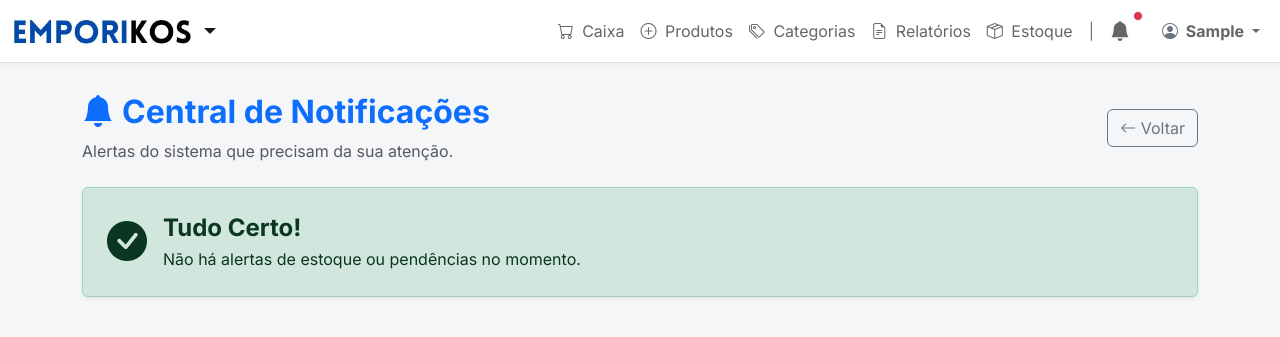
After one commit to Heitorcgq/Emporikos, a Django app: page /gestao/notificacoes/ in a window 1280 px wide. The commit adds this page. Shown: the top 337 px of the page. Run offline with Django 5.2, Linux system fonts and the light colour scheme; the visitor is signed in with stand-in values (Sample User, id 1); data that the repository does not hold is empty.

Commit message:
notificações e busca por id em relatório de vendas

```diff
--- a/apps/loja/views.py
+++ b/apps/loja/views.py
@@ -362,7 +362,7 @@ def checkout(request, venda_id):
 @transaction.atomic
 @csrf_exempt
 def concluir_venda(request, venda_id):
-    """Finaliza a venda e BAIXA O ESTOQUE (com proteção contra negativo infinito)."""
+    """Finaliza a venda, BAIXA O ESTOQUE e avisa se algo zerou."""
     if request.method == 'POST':
         venda = get_object_or_404(Venda, id=venda_id)
 
@@ -371,87 +371,105 @@ def concluir_venda(request, venda_id):
 
         dados = json.loads(request.body)
 
-        # 1. Captura os valores enviados
+        # 1. Captura e Valida Valores
         novo_valor_final = float(dados.get('valor_final', venda.valor_total))
-        valor_recebido = float(dados.get('valor_recebido', 0)) # <--- NOVO CAMPO
+        valor_recebido = float(dados.get('valor_recebido', 0))
         desconto = float(dados.get('desconto', 0))
         acrescimo = float(dados.get('acrescimo', 0))
         forma_pagamento = dados.get('forma_pagamento', 'DIN')
 
-        # --- 2. TRAVA DE SEGURANÇA (BACKEND) ---
-        # Se for Dinheiro e o valor recebido for menor que o total (com margem de 0.01 centavo)
+        # Trava de Segurança (Backend)
         if forma_pagamento == 'DIN':
             if valor_recebido < (novo_valor_final - 0.01):
                 return JsonResponse({
                     'status': 'erro',
-                    'mensagem': f'Valor recebido (R$ {valor_recebido:.2f}) é menor que o total (R$ {novo_valor_final:.2f}).'
+                    'mensagem': f'Valor recebido (R$ {valor_recebido:.2f}) é menor que o total.'
                 }, status=400)
 
-        # 3. Atualiza dados financeiros
+        # 2. Atualiza Venda
         venda.desconto = desconto
         venda.acrescimo = acrescimo
         venda.valor_final = novo_valor_final
         venda.valor_recebido = valor_recebido
         venda.forma_pagamento = forma_pagamento
         venda.data_venda = timezone.now()
-        venda.status = 'C' # Concluída
+        venda.status = 'C'
         venda.save()
 
-        # Lista para guardar nomes de produtos que já estavam zerados
-        itens_sem_baixa = []
+        # Listas para notificações
+        itens_sem_baixa = []   # Já estava zerado antes
+        itens_que_zeraram = [] # Zerou AGORA com essa venda
 
-        # Baixa Estoque com Condição
+        # 3. Baixa Estoque
         for item in venda.itensvenda_set.all():
             produto = item.produto
 
             if produto.estoque_atual > 0:
+                # Salva o estoque antigo para comparação (opcional, mas bom pra debug)
+                estoque_antigo = produto.estoque_atual
+
+                # Baixa normal
                 produto.estoque_atual -= item.quantidade
                 produto.save()
+
+                # --- NOVA LÓGICA DE NOTIFICAÇÃO ---
+                # Se após a baixa o estoque ficou <= 0, avisa que acabou!
+                if produto.estoque_atual <= 0:
+                    itens_que_zeraram.append(produto.nome)
+
             else:
-                # Se já for 0 ou negativo, não faz nada e avisa
+                # Se já era 0 ou negativo antes de começar
                 itens_sem_baixa.append(produto.nome)
 
-        # Prepara a resposta
+        # 4. Prepara a Resposta com os Avisos
         resposta = {'status': 'sucesso'}
+        avisos = []
 
-        # Se houve algum item que não baixou estoque, avisamos
         if itens_sem_baixa:
             nomes = ", ".join(itens_sem_baixa)
-            resposta['aviso'] = f"Venda concluída! Porém, estes itens já estavam esgotados e o estoque não foi alterado: {nomes}"
+            avisos.append(f"⛔ ESTOQUE INALTERADO: Os seguintes itens já estavam esgotados: {nomes}")
+
+        if itens_que_zeraram:
+            nomes = ", ".join(itens_que_zeraram)
+            avisos.append(f"⚠️ ESTOQUE ACABOU: Os seguintes itens esgotaram nesta venda: {nomes}")
+
+        if avisos:
+            resposta['aviso'] = "\n\n".join(avisos)
 
         return JsonResponse(resposta)
 
     return JsonResponse({'status': 'erro'}, status=400)
-
 @login_required
 @user_passes_test(checar_gerente, login_url='/pdv/')
 def relatorio_vendas(request):
-    # 1. Filtros Padrão (Datas)
+    # 1. Captura os parâmetros do formulário
     data_inicio = request.GET.get('data_inicio')
     data_fim = request.GET.get('data_fim')
     vendedor_id = request.GET.get('vendedor')
+    venda_id = request.GET.get('venda_id') # <--- Novo campo
 
-    # --- ALTERAÇÃO AQUI ---
-    # Antes era: Venda.objects.all()...
-    # Agora filtramos apenas as CONCLUÍDAS ('C')
+    # 2. Base: Apenas vendas concluídas
     vendas = Venda.objects.filter(status='C').order_by('-data_venda')
-    # ----------------------
 
-    if data_inicio and data_fim:
-        # Dica extra: Adicionei "date" no filtro para garantir que pegue o dia inteiro
-        vendas = vendas.filter(data_venda__range=[data_inicio, data_fim])
+    # 3. Lógica de Filtragem (Prioridade para o ID)
+    if venda_id:
+        # Se digitou um ID, filtramos EXATAMENTE ele e ignoramos datas/vendedor
+        vendas = vendas.filter(id=venda_id)
+    else:
+        # Se NÃO digitou ID, aplicamos os filtros normais de período e vendedor
+        if data_inicio and data_fim:
+            vendas = vendas.filter(data_venda__range=[data_inicio, data_fim])
 
-    # 2. Filtro por Vendedor
-    if vendedor_id:
-        vendas = vendas.filter(vendedor_id=vendedor_id)
-        vendedor_id = int(vendedor_id)
+        if vendedor_id:
+            vendas = vendas.filter(vendedor_id=vendedor_id)
+            vendedor_id = int(vendedor_id)
 
-    # 3. Totais
+    # 4. Totais (Calculados sobre o resultado filtrado)
     total_faturado = vendas.aggregate(Sum('valor_final'))['valor_final__sum'] or 0
     total_vendas = vendas.count()
     ticket_medio = total_faturado / total_vendas if total_vendas > 0 else 0
 
-    # 4. Lista de Funcionários para o Dropdown
+    # 5. Lista para o Dropdown
     funcionarios = User.objects.filter(is_active=True).order_by('username')
 
     return render(request, 'loja/relatorio_vendas.html', {
@@ -463,6 +481,7 @@ def relatorio_vendas(request):
         'data_fim': data_fim,
         'funcionarios': funcionarios,
         'vendedor_selecionado': vendedor_id,
+        'venda_id_busca': venda_id,
     })
 
 @login_required
@@ -687,3 +706,27 @@ def dashboard_vendas(request):
 def imprimir_cupom(request, venda_id):
     venda = get_object_or_404(Venda, id=venda_id)
     return render(request, 'loja/cupom.html', {'venda': venda})
+
+
+@login_required
+@user_passes_test(checar_gerente, login_url='/pdv/')
+def notificacoes(request):
+    # 1. Produtos Esgotados (Estoque <= 0)
+    esgotados = Produto.objects.filter(estoque_atual__lte=0).order_by('nome')
+
+    # 2. Produtos com Estoque Baixo (Entre 0.001 e 10)
+    baixo_estoque = Produto.objects.filter(
+        estoque_atual__gt=0,
+        estoque_atual__lte=10
+    ).order_by('estoque_atual')
+
+    # Contagem total de alertas
+    total_alertas = esgotados.count() + baixo_estoque.count()
+
+    context = {
+        'esgotados': esgotados,
+        'baixo_estoque': baixo_estoque,
+        'total_alertas': total_alertas
+    }
+
+    return render(request, 'loja/notificacoes.html', context)
--- a/setup/urls.py
+++ b/setup/urls.py
@@ -35,6 +35,9 @@ urlpatterns = [
     path('gestao/funcionarios/editar/<int:funcionario_id>/', views.editar_funcionario, name='editar_funcionario'),
     path('gestao/funcionarios/excluir/<int:funcionario_id>/', views.excluir_funcionario, name='excluir_funcionario'),
 
+    # --- NOTIFICAÇÃO ---
+    path('gestao/notificacoes/', views.notificacoes, name='notificacoes'),
+
     # --- BUSCA E CHECKOUT ---
     path('api/buscar-produto/', views.buscar_produto, name='buscar_produto'),
     path('vendas/<int:venda_id>/checkout/', views.checkout, name='checkout'),
--- a/templates/core/base.html
+++ b/templates/core/base.html
@@ -140,6 +140,17 @@
 
                   <li class="nav-item mx-2 text-secondary d-none d-lg-block">|</li>
 
+                  {% if user|eh_gerente %}
+                      <li class="nav-item me-3">
+                          <a class="nav-link position-relative text-secondary" href="{% url 'notificacoes' %}" title="Notificações">
+                              <i class="bi bi-bell-fill fs-5"></i>
+                              <span class="position-absolute top-10 start-100 translate-middle p-1 bg-danger border border-light rounded-circle">
+                                <span class="visually-hidden">Alertas</span>
+                              </span>
+                          </a>
+                      </li>
+                  {% endif %}
+
                   <li class="nav-item dropdown">
                       <a class="nav-link dropdown-toggle fw-bold text-dark" href="#" role="button" data-bs-toggle="dropdown">
                           <i class="bi bi-person-circle me-1 text-secondary"></i> {{ user.username|title }}
--- /dev/null
+++ b/templates/loja/notificacoes.html
@@ -0,0 +1,88 @@
+{% extends "core/base.html" %}
+
+{% block title %}Notificações | Emporikos{% endblock %}
+
+{% block content %}
+<div class="container">
+    <div class="d-flex justify-content-between align-items-center mb-4">
+        <div>
+            <h2 class="text-primary fw-bold">
+                <i class="bi bi-bell-fill me-2"></i>Central de Notificações
+            </h2>
+            <p class="text-muted mb-0">Alertas do sistema que precisam da sua atenção.</p>
+        </div>
+        <a href="{% url 'home_pdv' %}" class="btn btn-outline-secondary">
+            <i class="bi bi-arrow-left"></i> Voltar
+        </a>
+    </div>
+
+    {% if total_alertas == 0 %}
+        <div class="alert alert-success d-flex align-items-center shadow-sm p-4" role="alert">
+            <i class="bi bi-check-circle-fill fs-1 me-3"></i>
+            <div>
+                <h4 class="alert-heading fw-bold mb-1">Tudo Certo!</h4>
+                <p class="mb-0">Não há alertas de estoque ou pendências no momento.</p>
+            </div>
+        </div>
+    {% else %}
+
+    <div class="row g-4">
+
+        <div class="col-md-6">
+            <div class="card border-0 shadow-sm h-100">
+                <div class="card-header bg-danger text-white fw-bold d-flex justify-content-between align-items-center">
+                    <span><i class="bi bi-x-octagon-fill me-2"></i>PRODUTOS ESGOTADOS</span>
+                    <span class="badge bg-white text-danger rounded-pill">{{ esgotados.count }}</span>
+                </div>
+                <div class="list-group list-group-flush overflow-auto" style="max-height: 400px;">
+                    {% for p in esgotados %}
+                        <div class="list-group-item d-flex justify-content-between align-items-center">
+                            <div>
+                                <div class="fw-bold text-dark">{{ p.nome }}</div>
+                                <small class="text-muted">{{ p.codigo|default:"Sem código" }}</small>
+                            </div>
+                            <a href="{% url 'editar_produto' p.id %}" class="btn btn-sm btn-outline-danger">
+                                Repor
+                            </a>
+                        </div>
+                    {% empty %}
+                        <div class="p-4 text-center text-muted">
+                            <i class="bi bi-emoji-smile fs-1 d-block mb-2"></i>
+                            Nenhum produto zerado.
+                        </div>
+                    {% endfor %}
+                </div>
+            </div>
+        </div>
+
+        <div class="col-md-6">
+            <div class="card border-0 shadow-sm h-100">
+                <div class="card-header bg-warning text-dark fw-bold d-flex justify-content-between align-items-center">
+                    <span><i class="bi bi-exclamation-triangle-fill me-2"></i>ESTOQUE BAIXO</span>
+                    <span class="badge bg-dark text-warning rounded-pill">{{ baixo_estoque.count }}</span>
+                </div>
+                <div class="list-group list-group-flush overflow-auto" style="max-height: 400px;">
+                    {% for p in baixo_estoque %}
+                        <div class="list-group-item d-flex justify-content-between align-items-center">
+                            <div>
+                                <div class="fw-bold text-dark">{{ p.nome }}</div>
+                                <small class="text-muted">Restam apenas: <strong class="text-warning">{{ p.estoque_atual }}</strong></small>
+                            </div>
+                            <a href="{% url 'editar_produto' p.id %}" class="btn btn-sm btn-outline-warning text-dark">
+                                Comprar
+                            </a>
+                        </div>
+                    {% empty %}
+                        <div class="p-4 text-center text-muted">
+                            <i class="bi bi-emoji-smile fs-1 d-block mb-2"></i>
+                            Estoque saudável.
+                        </div>
+                    {% endfor %}
+                </div>
+            </div>
+        </div>
+
+    </div>
+    {% endif %}
+</div>
+{% endblock %}
```
Also changed, not shown: templates/loja/relatorio_vendas.html (+16 -7 lines).
